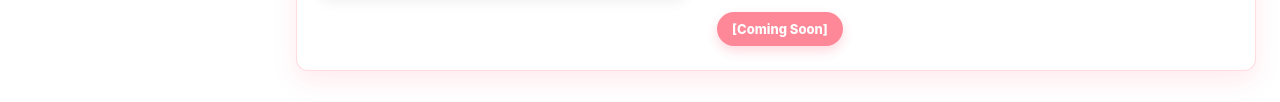
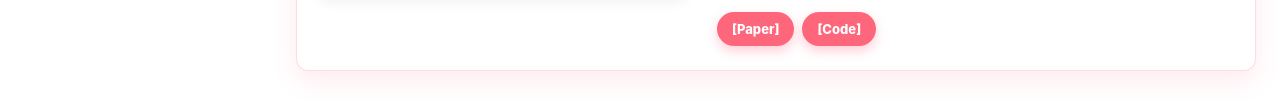
Before and after one commit to rainy-london/rainy-london.github.io, a plain HTML site: page index.html in a window 1280 px wide. Shown: the part 1029-1131 px from the top of the page. Drawn offline with nearby package versions, Linux system fonts and the light colour scheme.

Commit message:
Add LightAIR paper and code links

```diff
--- a/index.html
+++ b/index.html
@@ -14,7 +14,7 @@
     <title>Yulun Zhang | Academic Homepage</title>
     <link rel="preconnect" href="https://unpkg.com">
     <link rel="stylesheet" href="styles.css?v=20260721-1">
-    <script src="site-data.js?v=20260721-1" defer></script>
+    <script src="site-data.js?v=20260811-1" defer></script>
     <script src="https://unpkg.com/lucide@0.468.0/dist/umd/lucide.min.js" defer></script>
     <script src="script.js?v=20260721-1" defer></script>
   </head>
--- a/site-data.js
+++ b/site-data.js
@@ -55,7 +55,8 @@ window.SITE_DATA = {
       ],
       tags: ["ACM MM 2026", "First Author", "CCF A", "Multimodal Understanding"],
       links: [
-        { label: "[Coming Soon]", url: "", disabled: true },
+        { label: "[Paper]", url: "https://arxiv.org/abs/2608.09152" },
+        { label: "[Code]", url: "https://github.com/rainy-london/LightAIR" },
       ],
     },
   ],
```
